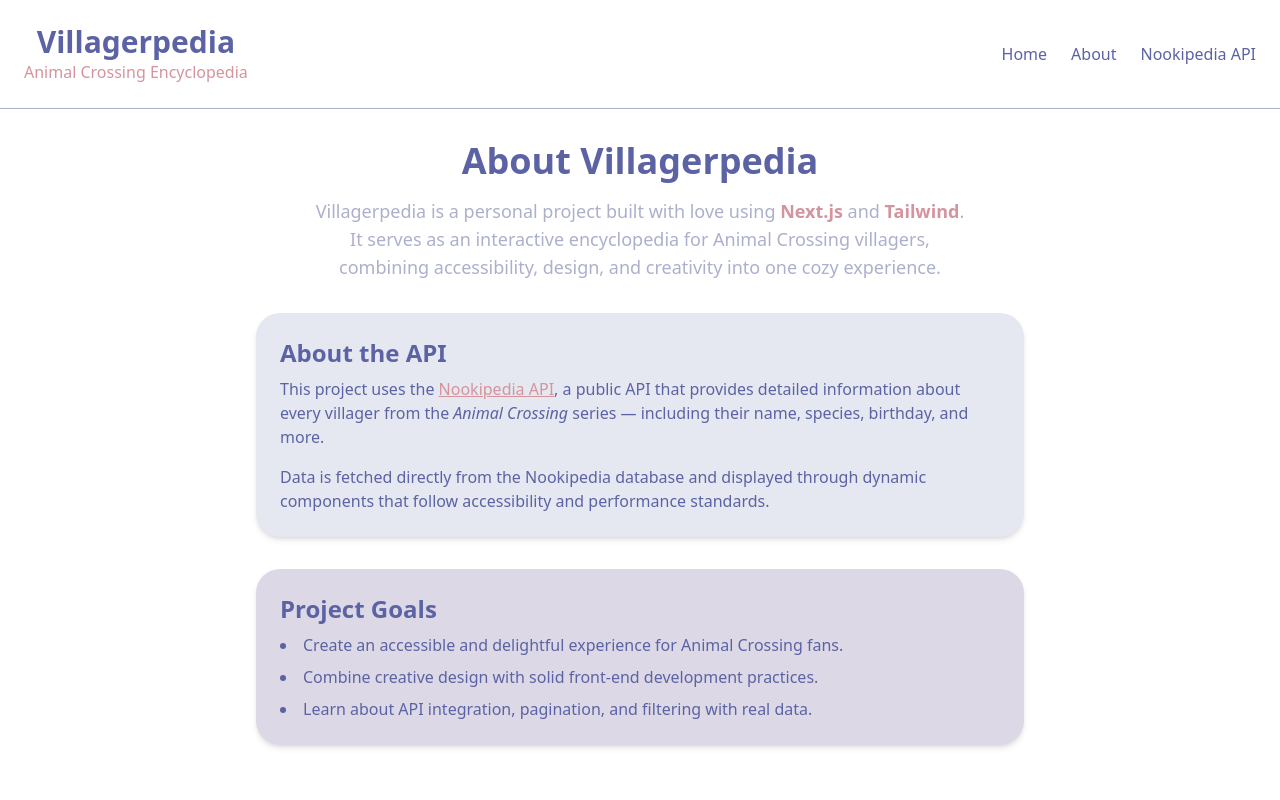
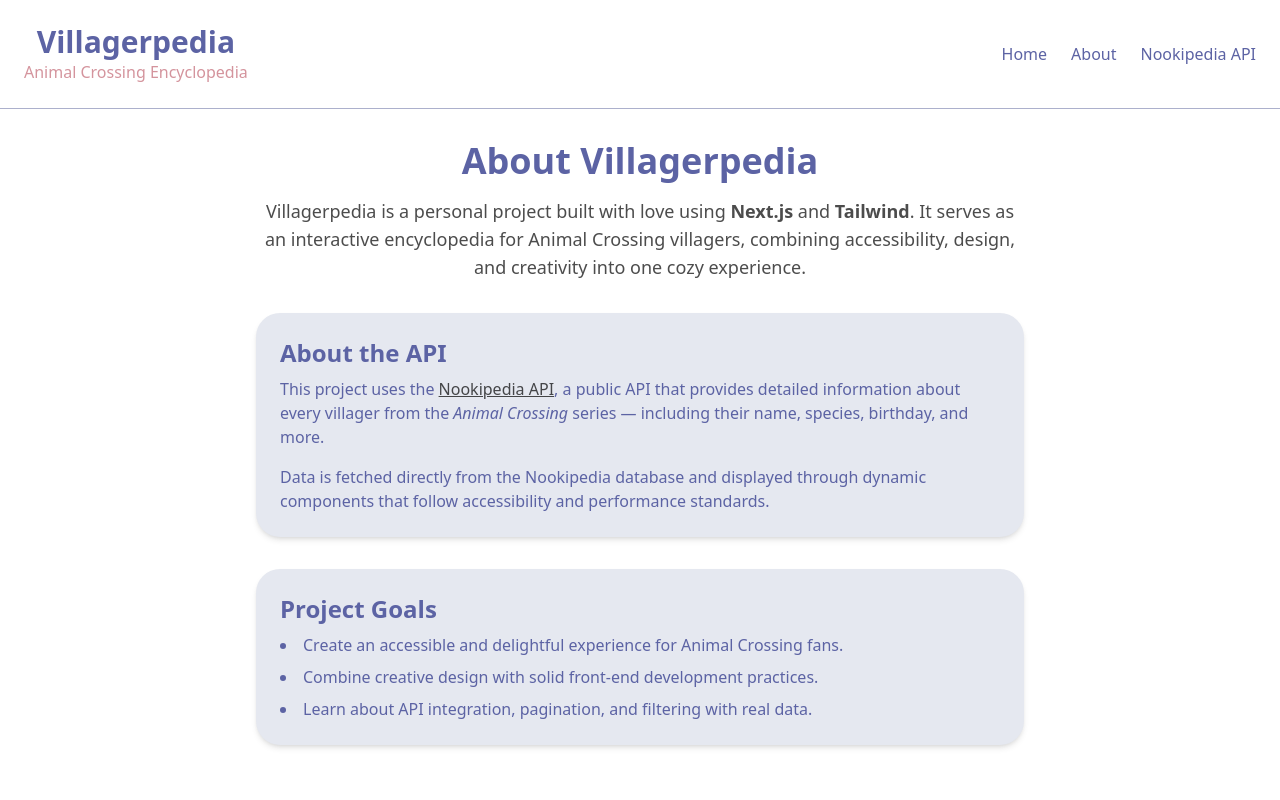
Before and after one commit to netuninho/villagerpedia, a Next.js app: page /about in a window 1280 px wide. Shown: the top 800 px of the page. Built offline with nearby package versions, Linux system fonts and the light colour scheme.

Commit message:
feat: ajustes acessibilidade

```diff
--- a/src/app/about/page.tsx
+++ b/src/app/about/page.tsx
@@ -11,10 +11,10 @@ export default function AboutPage() {
         <h1 className="text-4xl font-bold mb-4 text-liberty">
           About Villagerpedia
         </h1>
-        <p className="text-lg text-cadetBlue text-balance mb-8">
+        <p className="text-lg text-black/70 mb-8">
           Villagerpedia is a personal project built with love using{" "}
-          <span className="text-parrotPink font-semibold">Next.js</span> and{" "}
-          <span className="text-parrotPink font-semibold">Tailwind</span>
+          <span className="font-semibold">Next.js</span> and{" "}
+          <span className="font-semibold">Tailwind</span>
           . It serves as an interactive encyclopedia for Animal Crossing
           villagers, combining accessibility, design, and creativity into one
           cozy experience.
@@ -30,7 +30,7 @@ export default function AboutPage() {
               href="https://api.nookipedia.com/doc"
               target="_blank"
               rel="noopener noreferrer"
-              className="text-parrotPink underline hover:text-liberty transition-all"
+              className="text-black/70 underline hover:text-liberty transition-all"
             >
               Nookipedia API
             </a>
@@ -45,7 +45,7 @@ export default function AboutPage() {
           </p>
         </div>
 
-        <div className="text-left mt-8 bg-lavenderPurple/30 rounded-3xl p-6 shadow-md space-y-4 transition-all duration-200 hover:scale-105 focus:outline-none focus:ring-2 focus:ring-parrotPink">
+        <div className="text-left mt-8 bg-softMist rounded-3xl p-6 shadow-md space-y-4 transition-all duration-200 hover:scale-105 focus:outline-none focus:ring-2 focus:ring-parrotPink">
           <h2 className="text-2xl font-semibold text-liberty mb-2">
             Project Goals
           </h2>
--- a/src/app/page.tsx
+++ b/src/app/page.tsx
@@ -123,7 +123,7 @@ export default function Home() {
                 personality: selectedPersonality,
               })
             }
-            className="flex-1 bg-parrotPink text-darkVanilla font-semibold py-2 rounded-lg hover:bg-liberty transition-all hover:text-parrotPink cursor-pointer"
+            className="flex-1 bg-parrotPink text-black py-2 hover:bg-liberty transition-all hover:text-parrotPink cursor-pointer border-liberty border rounded-full"
           >
             Apply Filters
           </button>
@@ -135,7 +135,7 @@ export default function Home() {
               setSelectedPersonality([]);
               setAppliedFilters({ species: [], personality: [] });
             }}
-            className="flex-1 bg-cadetBlue/40 text-liberty font-medium py-2 rounded-lg hover:bg-cadetBlue/60 transition-all hover:text-parrotPink cursor-pointer"
+            className="flex-1 bg-white/20 text-black font-medium py-2 hover:bg-cadetBlue/40 transition-all cursor-pointer border-liberty border rounded-full"
           >
             Clear
           </button>
--- a/src/components/Pagination.tsx
+++ b/src/components/Pagination.tsx
@@ -31,7 +31,7 @@ export default function Pagination({
           type="button"
           disabled={page === 1}
           onClick={() => onPageChange(page - 1)}
-          className="px-4 py-2 rounded-full bg-cadetBlue text-darkVanilla hover:bg-liberty hover:text-parrotPink transition-all disabled:opacity-50 disabled:cursor-default cursor-pointer"
+          className="px-4 py-2 rounded-full bg-cadetBlue text-black hover:bg-liberty/70 transition-all disabled:opacity-50 disabled:cursor-default cursor-pointer"
         >
           ← Prev
         </button>
@@ -44,7 +44,7 @@ export default function Pagination({
           type="button"
           disabled={page === totalPages}
           onClick={() => onPageChange(page + 1)}
-          className="px-4 py-2 rounded-full bg-cadetBlue text-darkVanilla hover:bg-liberty hover:text-parrotPink transition-all disabled:opacity-50 disabled:cursor-default cursor-pointer"
+          className="px-4 py-2 rounded-full bg-cadetBlue text-black hover:bg-liberty/70 transition-all disabled:opacity-50 disabled:cursor-default cursor-pointer"
         >
           Next →
         </button>
```
